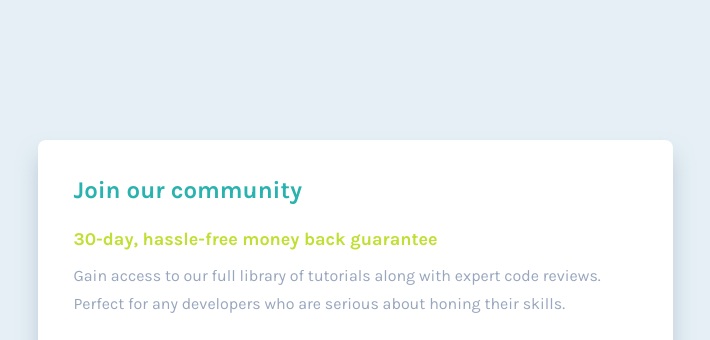
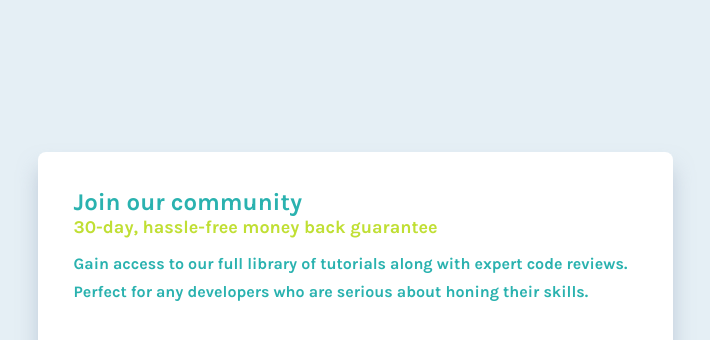
Before and after one commit to mycrochip/single-price-grid-component, a plain HTML site: page index.html in a window 1280 px wide. Shown: the top 340 px of the page, without its empty margins (285-995 px from the left). Drawn offline with Linux system fonts and the light colour scheme.

Commit message:
Update index.html

```diff
--- a/index.html
+++ b/index.html
@@ -14,9 +14,9 @@
 <body>
   <main class="wrapper">
     <section class="section section--1">
-      <h2 class="section--1__title">Join our community</h2>
+      <h class="section--1__title">Join our community</h1>
 
-      <h3 class="section--1__subtitle">30-day, hassle-free money back guarantee</h3>
+      <h2 class="section--1__subtitle">30-day, hassle-free money back guarantee</h3>
 
       <p class="section--1__text">Gain access to our full library of tutorials along with expert code reviews.
         Perfect for any developers who are serious about honing their skills.</p>
```
